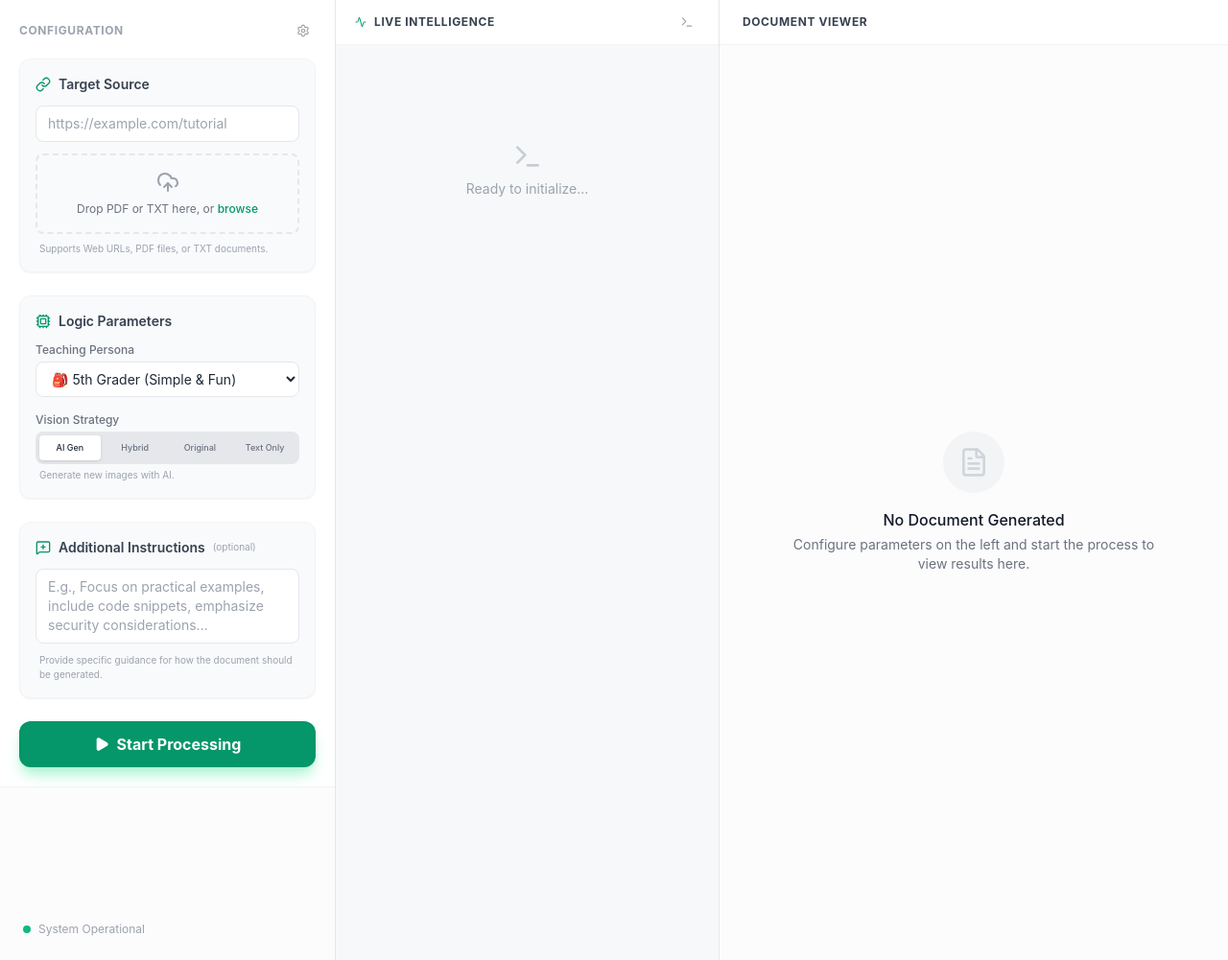
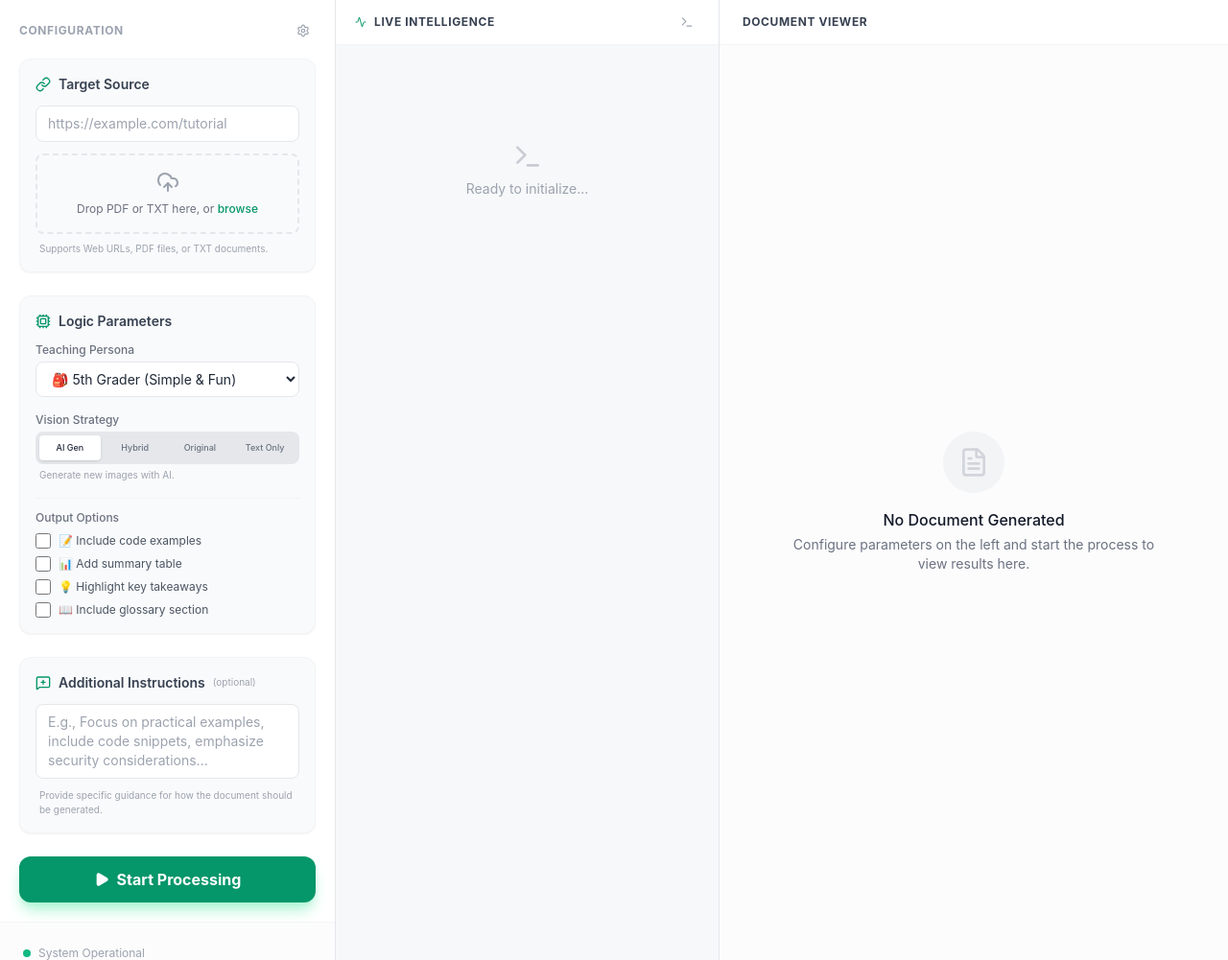
Before and after one commit to Plale-Lab/tutorial-converter, a Django app: page /convert/ in a window 1280 px wide. Shown: the part 57-1058 px from the top of the page at 96% size. Run offline with Django 5.2, Linux system fonts and the light colour scheme; some libraries are stand-ins or nearby versions.

Commit message:
Add output options UI and prompt handling
Expose user-selectable output options end-to-end. Added output_options to AgentState and updated node_rewrite to append mapped instructions for options (code_examples, summary_table, key_takeaways, glossary). Updated converter view to read request.POST.getlist('output_options'), include it in the agent state and log it. Updated both templates to add toggleable output option checkboxes (and adjusted some layout/IDs). Also adds a generated placeholder PDF (static/tutorial_4a051927.pdf) containing tutorial HTML content when PDF generation is unavailable.

```diff
--- a/converter/views.py
+++ b/converter/views.py
@@ -42,9 +42,10 @@ def convert(request):
         style = request.POST.get('style', 'pro')
         vision_strategy = request.POST.get('vision_strategy', 'ai_gen')
         custom_prompt = request.POST.get('custom_prompt', '').strip()
+        output_options = request.POST.getlist('output_options')  # Get list of checked options
         uploaded_file = request.FILES.get('file')
 
-        logger.info(f"Received conversion request - URL: {url}, Style: {style}, Vision: {vision_strategy}, Custom Prompt: {bool(custom_prompt)}, File: {uploaded_file}")
+        logger.info(f"Received conversion request - URL: {url}, Style: {style}, Vision: {vision_strategy}, Options: {output_options}, File: {uploaded_file}")
 
         # 1. Ingestion
         try:
@@ -106,6 +107,7 @@ def convert(request):
             "style": style,
             "vision_strategy": vision_strategy,
             "custom_prompt": custom_prompt,
+            "output_options": output_options,  # List of enabled options
             "iteration_count": 0,
             "glossary_terms": [],
             "cleaned_content": "",
--- a/web_ui/templates/converter/index.html
+++ b/web_ui/templates/converter/index.html
@@ -125,6 +125,41 @@
                                 </div>
                                 <p class="text-[10px] text-gray-400 mt-1 ml-1" id="visionHint">Generate new images with
                                     AI.</p>
+                            </div>
+
+                            <!-- Output Options (Toggleable) -->
+                            <div class="mt-4 pt-3 border-t border-gray-100">
+                                <label class="block text-xs font-medium text-gray-500 mb-2">Output Options</label>
+                                <div class="space-y-2" id="outputOptionsContainer">
+                                    <!-- Option: Include Code Examples -->
+                                    <label class="flex items-center gap-2 cursor-pointer group">
+                                        <input type="checkbox" name="output_options" value="code_examples"
+                                            class="w-4 h-4 rounded border-gray-300 text-emerald-600 focus:ring-emerald-500">
+                                        <span class="text-xs text-gray-600 group-hover:text-gray-800">📝 Include code
+                                            examples</span>
+                                    </label>
+                                    <!-- Option: Add Summary Table -->
+                                    <label class="flex items-center gap-2 cursor-pointer group">
+                                        <input type="checkbox" name="output_options" value="summary_table"
+                                            class="w-4 h-4 rounded border-gray-300 text-emerald-600 focus:ring-emerald-500">
+                                        <span class="text-xs text-gray-600 group-hover:text-gray-800">📊 Add summary
+                                            table</span>
+                                    </label>
+                                    <!-- Option: Key Takeaways -->
+                                    <label class="flex items-center gap-2 cursor-pointer group">
+                                        <input type="checkbox" name="output_options" value="key_takeaways"
+                                            class="w-4 h-4 rounded border-gray-300 text-emerald-600 focus:ring-emerald-500">
+                                        <span class="text-xs text-gray-600 group-hover:text-gray-800">💡 Highlight key
+                                            takeaways</span>
+                                    </label>
+                                    <!-- Option: Glossary -->
+                                    <label class="flex items-center gap-2 cursor-pointer group">
+                                        <input type="checkbox" name="output_options" value="glossary"
+                                            class="w-4 h-4 rounded border-gray-300 text-emerald-600 focus:ring-emerald-500">
+                                        <span class="text-xs text-gray-600 group-hover:text-gray-800">📖 Include
+                                            glossary section</span>
+                                    </label>
+                                </div>
                             </div>
                         </div>
                     </div>
```
Also changed, not shown: agents/workflow.py (+21 -0 lines), templates/converter/index.html (+24 -34 lines), 1 other file.
